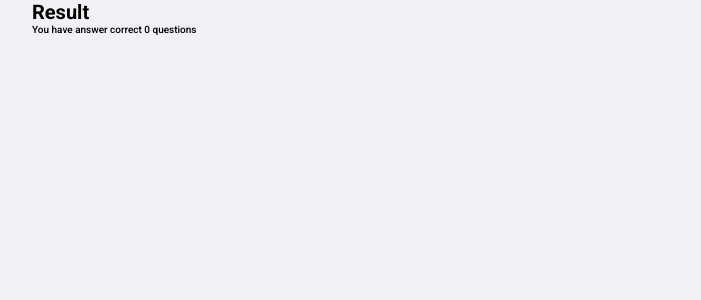
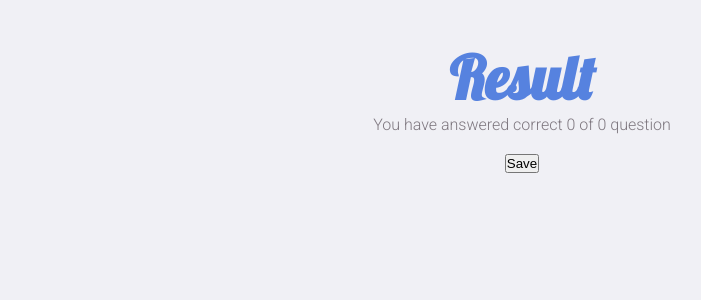
Before and after one commit to jardellins/knowledge, a React (Create React App) app: page /result in a window 1280 px wide. Shown: the top 300 px of the page, without its empty margins (118-819 px from the left). Built offline with nearby package versions, Linux system fonts and the light colour scheme.

Commit message:
Save challenge on Local Storage

```diff
--- a/src/components/Card/styles.css
+++ b/src/components/Card/styles.css
@@ -38,8 +38,10 @@
 }
 
 .input-question > svg {
-  font-size: 1.7rem;
+  font-size: 2rem;
   margin-left: 1rem;
+
+  color: var(--dark-gray);
 }
 
 #correct {
--- /dev/null
+++ b/src/configs/storage.ts
@@ -0,0 +1,5 @@
+const STORAGE_NAME = "@challenges";
+
+const COLLECTION_CHALLENGES = `${STORAGE_NAME}:challenges`;
+
+export { COLLECTION_CHALLENGES };
--- a/src/context/UseQuestions.tsx
+++ b/src/context/UseQuestions.tsx
@@ -11,7 +11,7 @@ import validateAnswers from "../helpers/validateAnswers";
 type ContextQuestionsProps = {
   amount: number;
   check: AnswersProps;
-  pick: AnswersProps[]
+  pick: AnswersProps[];
   currentQuestion: number;
   challenge: ChallengeProps[];
   correctAnswers: number;
@@ -20,6 +20,7 @@ type ContextQuestionsProps = {
   handleSetAmount: (e: number) => void;
   handleCheckbox: (e: AnswersProps) => void;
   handleQuestion: () => void;
+  handleResetValues: () => void;
 };
 
 const UseQuestionsContext = createContext<ContextQuestionsProps>(
@@ -30,7 +31,7 @@ export const UseQuestionsProvider = ({ children }: ChildrenProps) => {
   const [amount, setAmount] = useState<number>(0);
   const [currentQuestion, setCurrentQuestion] = useState<number>(-1);
   const [showChallenge, setShowChallenge] = useState<QuestionsProps>({} as QuestionsProps);
-  const [correctAnswers, setCorrectAnswers] = useState<number>(0)
+  const [correctAnswers, setCorrectAnswers] = useState<number>(0);
   const [allQuestions, setAllQuestions] = useState<QuestionsProps[]>([]);
   const [challenge, setChallenge] = useState<ChallengeProps[]>([]);
   const [check, setCheck] = useState<AnswersProps>({} as AnswersProps);
@@ -77,7 +78,6 @@ export const UseQuestionsProvider = ({ children }: ChildrenProps) => {
     if (!amount) {
       return;
     }
-
     setChallenge(challengeAPI);
     setCurrentQuestion(0);
   }, [amount]);
@@ -88,7 +88,9 @@ export const UseQuestionsProvider = ({ children }: ChildrenProps) => {
     }
 
     const currentData = challenge[currentQuestion];
-    const answers = currentData.incorrect_answers.concat(currentData.correct_answer);
+    const answers = currentData.incorrect_answers.concat(
+      currentData.correct_answer
+    );
 
     const correctAnswer = answers.map((data) => {
       if (data === currentData.correct_answer) {
@@ -110,36 +112,26 @@ export const UseQuestionsProvider = ({ children }: ChildrenProps) => {
     };
 
     setShowChallenge(question);
-    setAllQuestions(prev => [...prev, question])
+    setAllQuestions((prev) => [...prev, question]);
   }, [currentQuestion]);
 
   useEffect(() => {
     if (currentQuestion < 0) {
       return;
     }
+    let count = 0;
 
     const newArray = pick;
     newArray[currentQuestion] = check;
 
+    newArray.map((answer) => {
+      if (answer.correct === true) {
+        count++;
+      }
+    });
     setPick(newArray);
+    setCorrectAnswers(count);
   }, [check]);
-
-  useEffect(() => {
-    // if(pick.length <= 0){
-    //   return
-    // }
-
-    let count = 0
-
-    console.log("passou");
-    pick.map(answer => {
-      if(answer.correct === true) {
-        count++
-      }
-    })
-    setCorrectAnswers(count)
-  }, [pick])
-
 
   const handleSetAmount = (data: number) => {
     if (!data) {
@@ -150,14 +142,13 @@ export const UseQuestionsProvider = ({ children }: ChildrenProps) => {
 
   const handleCheckbox = (answer: AnswersProps) => {
     if (check.answer === answer.answer) {
-      setCheck({} as AnswersProps);
       return;
     }
     setCheck(answer);
   };
 
   const handleQuestion = () => {
-    if (!check || currentQuestion + 1 >= amount) {
+    if (Object.keys(check).length <= 0 || currentQuestion + 1 > amount) {
       setCheck({} as AnswersProps);
       return;
     }
@@ -165,6 +156,16 @@ export const UseQuestionsProvider = ({ children }: ChildrenProps) => {
     setCheck({} as AnswersProps);
   };
 
+  const handleResetValues = () => {
+    setAmount(0);
+    setCheck({} as AnswersProps);
+    setPick([]);
+    setChallenge([]);
+    setAllQuestions([]);
+    setShowChallenge({} as QuestionsProps);
+    setCurrentQuestion(-1);
+    setCorrectAnswers(0);
+  };
 
   return (
     <UseQuestionsContext.Provider
@@ -180,6 +181,7 @@ export const UseQuestionsProvider = ({ children }: ChildrenProps) => {
         handleSetAmount,
         handleCheckbox,
         handleQuestion,
+        handleResetValues,
       }}
     >
       {children}
--- a/src/pages/Questions/index.tsx
+++ b/src/pages/Questions/index.tsx
@@ -13,7 +13,9 @@ const Questions = () => {
   const history = useHistory();
 
   const handleFinished = () => {
-    handleQuestion();
+    if(Object.keys(check).length <= 0) {
+      return
+    }
 
     history.push("/result");
   };
@@ -33,14 +35,14 @@ const Questions = () => {
           <div className="next">
             {currentQuestion + 1 >= amount ? (
               <button
-                className={!check ? "disabled" : ""}
+                className={Object.keys(check).length <= 0 ? "disabled" : ""}
                 onClick={handleFinished}
               >
                 Finished
               </button>
             ) : (
               <button
-                className={!check ? "disabled" : ""}
+                className={Object.keys(check).length <= 0 ? "disabled" : ""}
                 onClick={() => handleQuestion()}
               >
                 Next Question
--- a/src/pages/Result/index.tsx
+++ b/src/pages/Result/index.tsx
@@ -1,17 +1,41 @@
 import React from "react";
+import { useHistory } from "react-router";
 import Card from "../../components/Card";
+import { COLLECTION_CHALLENGES } from "../../configs/storage";
 import { UseData } from "../../context/UseQuestions";
 
 import "./styles.css";
 
 const Result = () => {
+  const history = useHistory();
+
   const { context } = UseData();
-  const { allQuestions, pick, correctAnswers } = context;
+  const { amount, allQuestions, pick, correctAnswers, handleResetValues } = context;
+
+  const handleFinishedChallenge = () => {
+    const date = new Date();
+    const data = {
+      amount,
+      allQuestions,
+      pick,
+      correctAnswers,
+      date: date.toLocaleString()
+    }
+
+    localStorage.setItem(COLLECTION_CHALLENGES, JSON.stringify(data))
+
+    handleResetValues()
+    history.replace('/')
+  }
+
 
   return (
-    <div>
+    <div className="result-container">
       <h1>Result</h1>
-      <p>You have answer correct {correctAnswers} questions</p>
+      <p>
+        You have answered correct {correctAnswers} of {amount} question
+        {amount > 1 ? "s" : ""}
+      </p>
       <div>
         {allQuestions.map((challenge, index) => {
           return (
@@ -25,6 +49,8 @@ const Result = () => {
           );
         })}
       </div>
+
+        <button onClick={handleFinishedChallenge}>Save</button>
     </div>
   );
 };
--- a/src/pages/Result/styles.css
+++ b/src/pages/Result/styles.css
@@ -0,0 +1,24 @@
+.result-container {
+    display: flex;
+    flex-direction: column;
+    justify-content: center;
+    align-items: center;
+
+    margin: 4rem 0;
+}
+
+.result-container > h1 {
+    font-size: 6rem;
+    font-family: 'Lobster', sans-serif;
+
+    color: var(--blue);
+}
+
+.result-container > p {
+    font-size: 1.6rem;
+    font-weight: 300;
+
+    margin-bottom: 2rem;
+
+    color: var(--dark-gray);
+}
```
